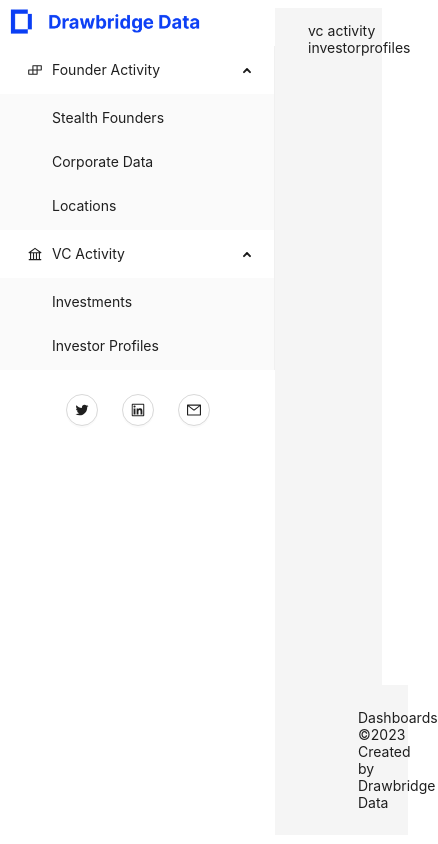
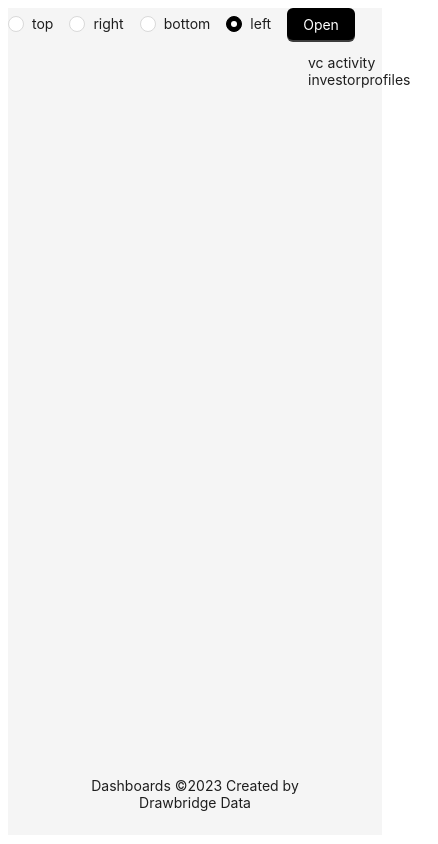
Before and after one commit to reddpy/datadash, a React (Vite) app: page /vca/investorprofiles in a window 390 px wide. Shown: the whole page, 438 px wide, since content can reach past the window. Built offline with nearby package versions, Linux system fonts and the light colour scheme.

Commit message:
added mobile responsiveness skeleton for layout

```diff
--- /dev/null
+++ b/src/UI/ddfooter.jsx
@@ -0,0 +1,21 @@
+import { Grid } from "antd";
+import { Footer } from "antd/es/layout/layout";
+
+
+const DDFooter = () => {
+  const screens = Grid.useBreakpoint();
+  const mobile = (screens?.xs || screens?.sm)  && !screens?.md;
+
+  const style= {
+    textAlign: 'center',
+    marginLeft: !mobile? 300: ''
+  }
+
+  return (
+    <Footer style={style}>
+      Dashboards ©2023 Created by Drawbridge Data
+    </Footer>
+  );
+};
+
+export default DDFooter;
--- /dev/null
+++ b/src/UI/desktop/desktopmenu.jsx
@@ -0,0 +1,29 @@
+import Sider from "antd/es/layout/Sider";
+import SidebarFooter from "../menu_components/sidebarfooter";
+import SidebarLinks from "../menu_components/sidebarlinks";
+import SidebarLogo from "../menu_components/sidebarlogo";
+
+const DesktopMenu = () => {
+  return (
+    <>
+      <Sider
+        width={275}
+        style={{
+          backgroundColor: "white",
+          overflow: "auto",
+          height: "100vh",
+          position: "fixed",
+          left: 0,
+          top: 0,
+          bottom: 0,
+        }}
+      >
+        <SidebarLogo />
+        <SidebarLinks />
+        <SidebarFooter />
+      </Sider>
+    </>
+  );
+};
+
+export default DesktopMenu;
--- /dev/null
+++ b/src/UI/mobile/mobilemenu.jsx
@@ -0,0 +1,55 @@
+import { Button, Drawer, Radio, Space } from 'antd';
+import { useState } from 'react';
+import blueD from '../../assets/blueD.png'
+import SidebarLinks from '../menu_components/sidebarlinks';
+import Logo from '../../assets/Logo.png'
+import SidebarFooter from '../menu_components/sidebarfooter';
+
+
+const MobileMenu = () => {
+    const [current, setCurrent] = useState('mail');
+
+    const [open, setOpen] = useState(false);
+  const [placement, setPlacement] = useState('left');
+  const showDrawer = () => {
+    setOpen(true);
+  };
+  const onClose = () => {
+    setOpen(false);
+  };
+  const onChange = (e) => {
+    setPlacement(e.target.value);
+  };
+      return (
+      <>
+       <Space>
+        <Radio.Group value={placement} onChange={onChange}>
+          <Radio value="top">top</Radio>
+          <Radio value="right">right</Radio>
+          <Radio value="bottom">bottom</Radio>
+          <Radio value="left">left</Radio>
+        </Radio.Group>
+        <Button type="primary" onClick={showDrawer}>
+          Open
+        </Button>
+      </Space>
+      <Drawer
+        title={<img style={{width:'200px'}} src={Logo}/>}
+        placement={placement}
+        closable={false}
+        onClose={onClose}
+        open={open}
+        key={placement}
+        width={250}
+        bodyStyle={{padding: 0}}
+        headerStyle={{padding:0}}
+      >
+       <SidebarLinks/>
+       <SidebarFooter/>
+      </Drawer>
+    </>
+
+      );
+};
+
+export default MobileMenu;
--- a/src/main.jsx
+++ b/src/main.jsx
@@ -1,6 +1,6 @@
 import React from "react";
 import ReactDOM from "react-dom/client";
-import { RouterProvider, createBrowserRouter } from "react-router-dom";
+import { createBrowserRouter, RouterProvider } from "react-router-dom";
 import Root from "./routes/root";
 
 const routerObj = createBrowserRouter([
--- a/src/routes/root.jsx
+++ b/src/routes/root.jsx
@@ -1,13 +1,18 @@
 import { ConfigProvider, Layout } from "antd";
 
+import { Grid } from "antd";
+import { Content } from "antd/es/layout/layout";
 import { Outlet } from "react-router-dom";
 import { colors } from "../../constants";
-import SidebarFooter from "../UI/sidebar/sidebarfooter";
-import SidebarLinks from "../UI/sidebar/sidebarlinks";
-import SidebarLogo from "../UI/sidebar/sidebarlogo";
-const { Content, Sider, Footer } = Layout;
+import DDFooter from "../UI/ddfooter";
+import DesktopMenu from "../UI/desktop/desktopmenu";
+import MobileMenu from "../UI/mobile/mobilemenu";
 
 const Root = () => {
+  const screens = Grid.useBreakpoint();
+  const mobile = (screens?.xs || screens?.sm)  && !screens?.md;
+  console.log(screens)
+
   return (
     <ConfigProvider
       theme={{
@@ -17,29 +22,12 @@
       }}
     >
       <Layout style={{ minHeight: "98vh" }}>
-        <Sider
-          width={275}
-          style={{
-            backgroundColor: "white",
-            overflow: "auto",
-            height: "100vh",
-            position: "fixed",
-            left: 0,
-            top: 0,
-            bottom: 0,
-          }}
-        >
-          <SidebarLogo/>
-          <SidebarLinks/>
-          <SidebarFooter />
-        </Sider>
-        <Layout style={{ marginLeft: 300 }}>
-          <Content>
+        {mobile ? <MobileMenu /> : <DesktopMenu />}
+        <Layout>
+          <Content style={{ marginLeft: 300 }}>
             <Outlet />
           </Content>
-          <Footer style={{ textAlign: "center" }}>
-            Dashboards ©2023 Created by Drawbridge Data
-          </Footer>
+          <DDFooter />
         </Layout>
       </Layout>
     </ConfigProvider>
```
Also changed, not shown: src/UI/menu_components/sidebarfooter.jsx (renamed from src/UI/sidebar/sidebarfooter.jsx), src/UI/menu_components/sidebarlinks.jsx (renamed from src/UI/sidebar/sidebarlinks.jsx), src/UI/menu_components/sidebarlogo.jsx (renamed from src/UI/sidebar/sidebarlogo.jsx).
